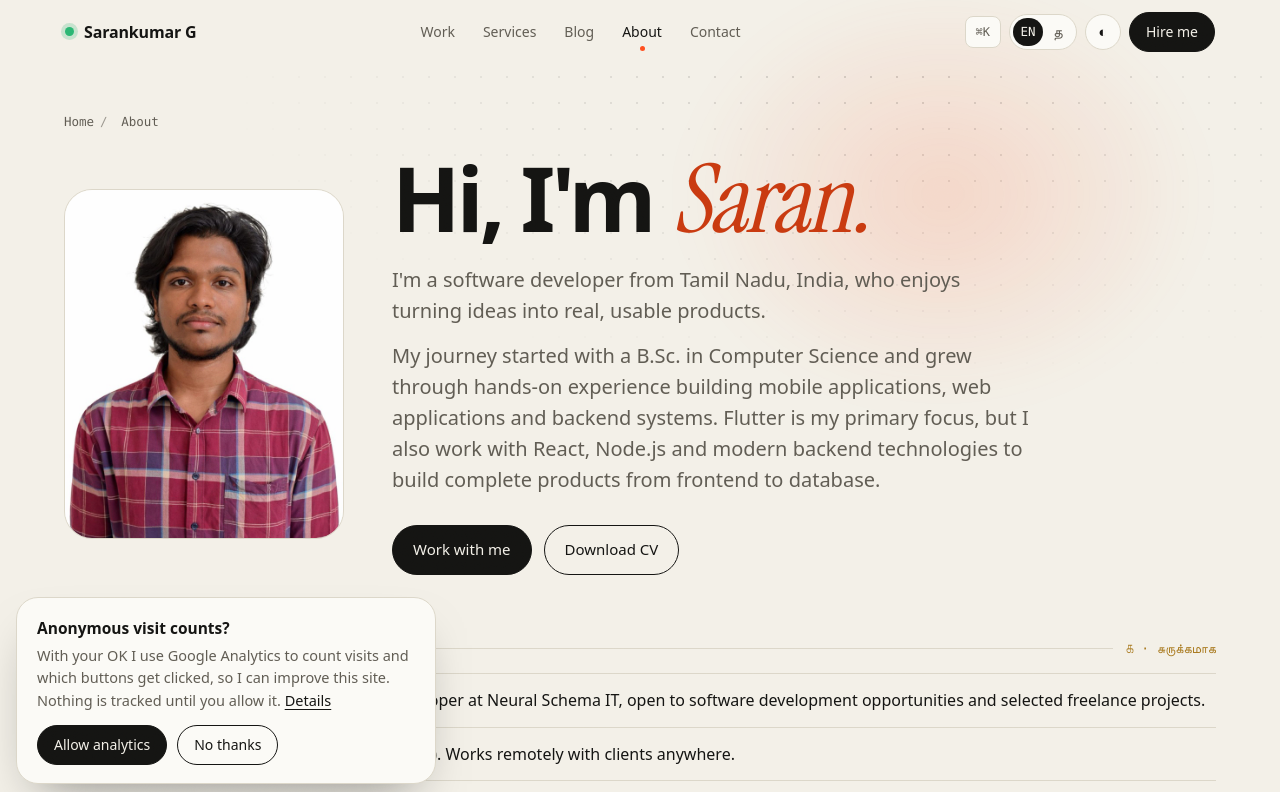
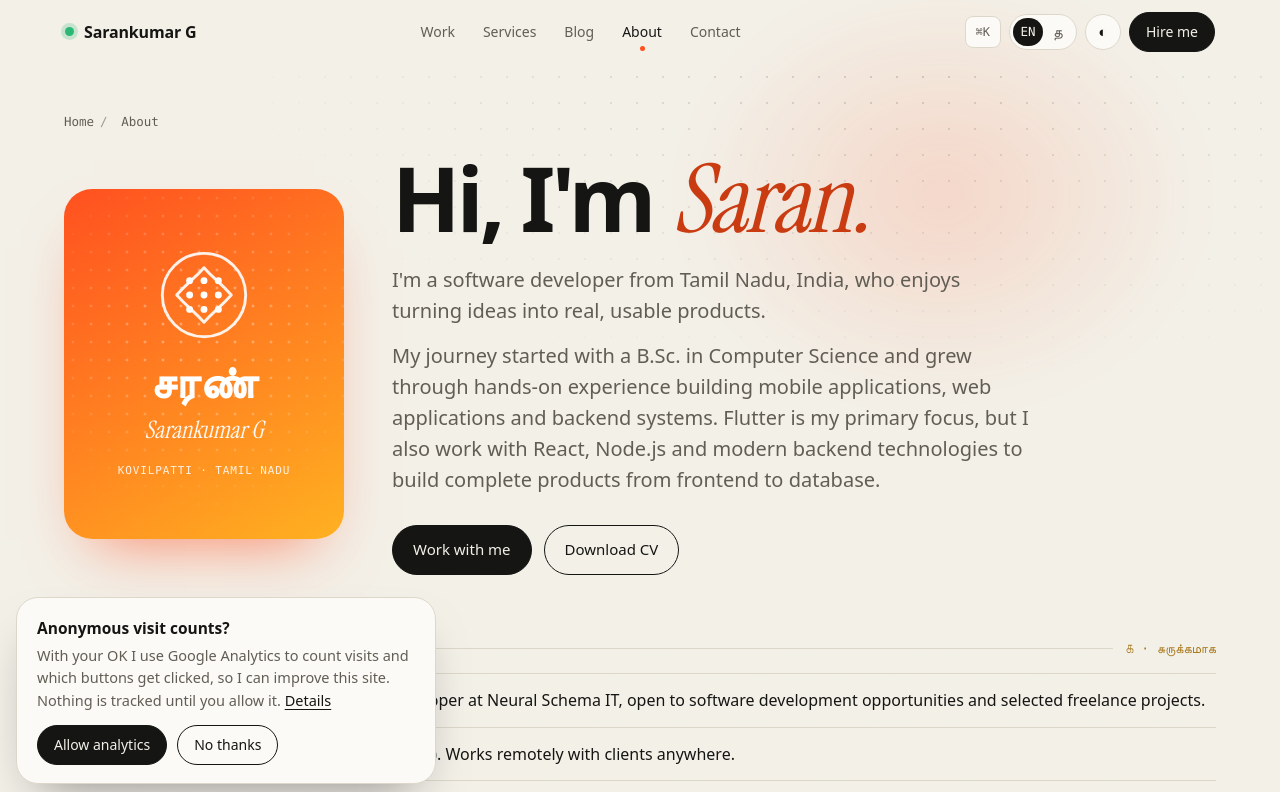
Before and after one commit to Sarandjj/portfolio, an Astro site in the folder portfolio-site/: page /about in a window 1280 px wide. Shown: the top 792 px of the page. Built offline with nearby package versions, Linux system fonts and the light colour scheme; Astro itself is replaced by a stand-in of ours; a web font is replaced by a local one.

Commit message:
feat: drawn name card instead of the photo; www goes to sarankumar.dev
Co-Authored-By: Claude Opus 5.5 <noreply@anthropic.com>

```diff
--- a/portfolio-site/src/layouts/Base.astro
+++ b/portfolio-site/src/layouts/Base.astro
@@ -39,6 +39,8 @@ const imageUrl = new URL(image, Astro.site).href;
 <html lang="en">
   <head>
     <meta charset="utf-8" />
+    <!-- www.sarankumar.dev goes to the same page on sarankumar.dev (the live demos only allow the main domain) -->
+    <script is:inline>if (location.hostname === 'www.sarankumar.dev') location.replace('https://sarankumar.dev' + location.pathname + location.search + location.hash);</script>
     <meta name="viewport" content="width=device-width, initial-scale=1" />
     <title>{title}</title>
     <meta name="description" content={description} />
--- a/portfolio-site/src/pages/about.astro
+++ b/portfolio-site/src/pages/about.astro
@@ -35,8 +35,15 @@ const jsonLd = [
       <Breadcrumb items={[{ label: 'Home', href: '/' }, { label: 'About' }]} />
 
       <header class="about-hero" style="margin-top:22px">
-        <div class="photo">
-          <img src="/saran.jpg" alt="Portrait of Sarankumar G" width="640" height="800" fetchpriority="high" />
+        <div class="photo namecard" aria-hidden="true">
+          <svg class="nc-kolam" viewBox="0 0 64 64">
+            <path d="M32 3 C48 3 61 16 61 32 C61 48 48 61 32 61 C16 61 3 48 3 32 C3 16 16 3 32 3 Z" />
+            <path d="M32 13 C40 22 42 22 51 32 C42 42 40 42 32 51 C24 42 22 42 13 32 C22 22 24 22 32 13 Z" />
+            {[22, 32, 42].flatMap((y) => [22, 32, 42].map((x) => <circle cx={x} cy={y} r="2.4" />))}
+          </svg>
+          <b class="nc-ta" lang="ta">சரண்</b>
+          <span class="nc-en">Sarankumar G</span>
+          <span class="nc-where">Kovilpatti · Tamil Nadu</span>
         </div>
         <div>
           <h1 class="page-title" style="margin-top:0" data-ta="வணக்கம், நான் &lt;em&gt;சரண்.&lt;/em&gt;">Hi, I'm <em>Saran.</em></h1>
--- a/portfolio-site/src/pages/index.astro
+++ b/portfolio-site/src/pages/index.astro
@@ -41,7 +41,6 @@ const jsonLd = [
     name: SITE.name,
     url: SITE.url,
     jobTitle: 'Mobile and full-stack developer',
-    image: `${SITE.url}/saran.jpg`,
     email: SITE.email,
     address: { '@type': 'PostalAddress', addressLocality: 'Kovilpatti', addressRegion: 'Tamil Nadu', addressCountry: 'IN' },
     alumniOf: { '@type': 'CollegeOrUniversity', name: 'Sri S. Ramasamy Naidu Memorial College, Sattur' },
--- a/portfolio-site/src/styles/showcase.css
+++ b/portfolio-site/src/styles/showcase.css
@@ -375,3 +375,15 @@
 .prose ol { list-style: decimal; }
 .prose ol > li::marker { color: var(--c1, var(--accent)); font-family: var(--mono); font-size: 0.86em; }
 .prose table { width: 100%; max-width: 66ch; }
+
+/* About: a drawn name card in place of a photo */
+.namecard { position: relative; display: grid; place-content: center; justify-items: center; gap: 6px; text-align: center; color: #fff; isolation: isolate;
+  background: linear-gradient(150deg, var(--accent), #ffb020); border: 0; box-shadow: 0 30px 60px -30px color-mix(in srgb, var(--accent) 70%, transparent); }
+.namecard::before { content: ''; position: absolute; inset: 0; z-index: -1; background-image: radial-gradient(circle, rgba(255, 255, 255, 0.35) 1.3px, transparent 1.7px); background-size: 18px 18px;
+  -webkit-mask-image: radial-gradient(circle at 50% 42%, #000 20%, transparent 75%); mask-image: radial-gradient(circle at 50% 42%, #000 20%, transparent 75%); }
+.nc-kolam { width: 92px; height: 92px; margin-bottom: 10px; }
+.nc-kolam path { fill: none; stroke: #fff; stroke-width: 2; stroke-linecap: round; stroke-linejoin: round; opacity: 0.9; }
+.nc-kolam circle { fill: #fff; }
+.nc-ta { font-size: 44px; font-weight: 600; line-height: 1.1; }
+.nc-en { font-family: var(--serif); font-style: italic; font-size: 24px; opacity: 0.95; }
+.nc-where { font-family: var(--mono); font-size: 11px; text-transform: uppercase; letter-spacing: 0.08em; opacity: 0.85; margin-top: 8px; }
```
Also changed, not shown: portfolio-site/public/saran-sm.jpg (deleted), portfolio-site/public/saran.jpg (deleted).
